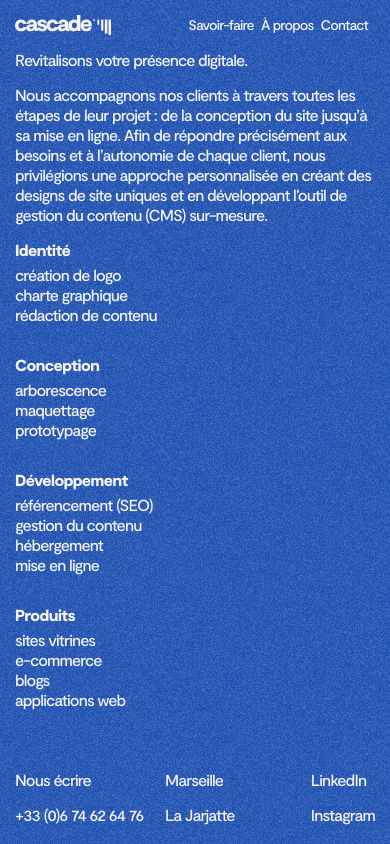
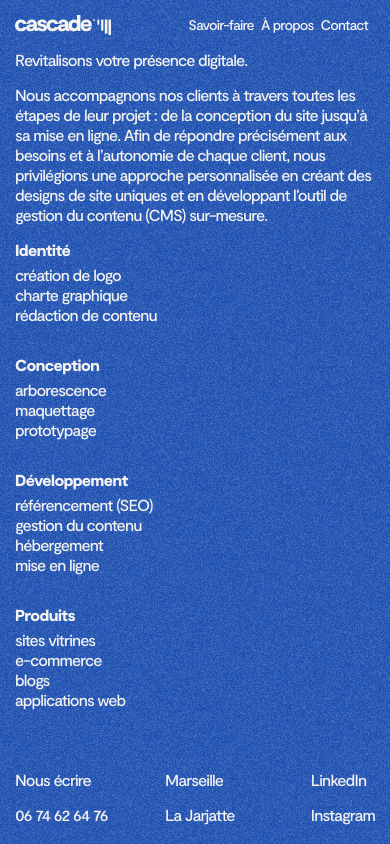
Before and after one commit to LapassetAC/cascade, a Next.js app: page /expertise in a window 390 px wide. Built offline with nearby package versions, Linux system fonts and the light colour scheme.

Commit message:
reduce phone number size

```diff
--- a/src/components/layout/footer/index.js
+++ b/src/components/layout/footer/index.js
@@ -245,7 +245,7 @@ export default function Footer({ colors }) {
           <div className="email-mobile">Nous écrire</div>
           <div className="email-desktop">contact@cascadestudio.fr</div>
         </a>
-        <a href="tel:+33674626476">+33 (0)6 74 62 64 76</a>
+        <a href="tel:+33674626476">06 74 62 64 76</a>
       </div>
       <div>
         <a
```
